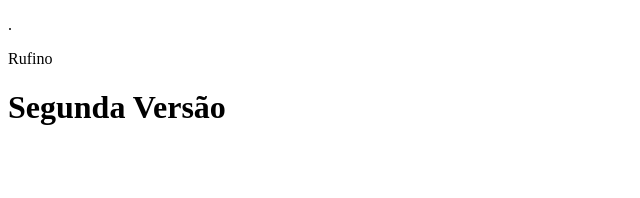
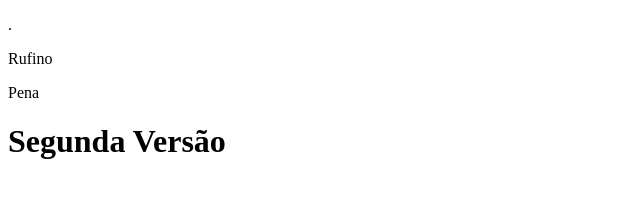
Before and after one commit to JandiraPena16/Eng, a plain HTML site: page index.html in a window 1280 px wide. Shown: the whole page, without its empty margins (0-640 px from the left). Drawn offline with Linux system fonts and the light colour scheme.

Commit message:
Terceira Versão

```diff
--- a/index.html
+++ b/index.html
@@ -8,6 +8,7 @@
 <body>
     <p>.</p>
     <p>Rufino</p>
+    <p>Pena</p>
     <h1>Segunda Versão</h1>
 </body>
 </html>
```
